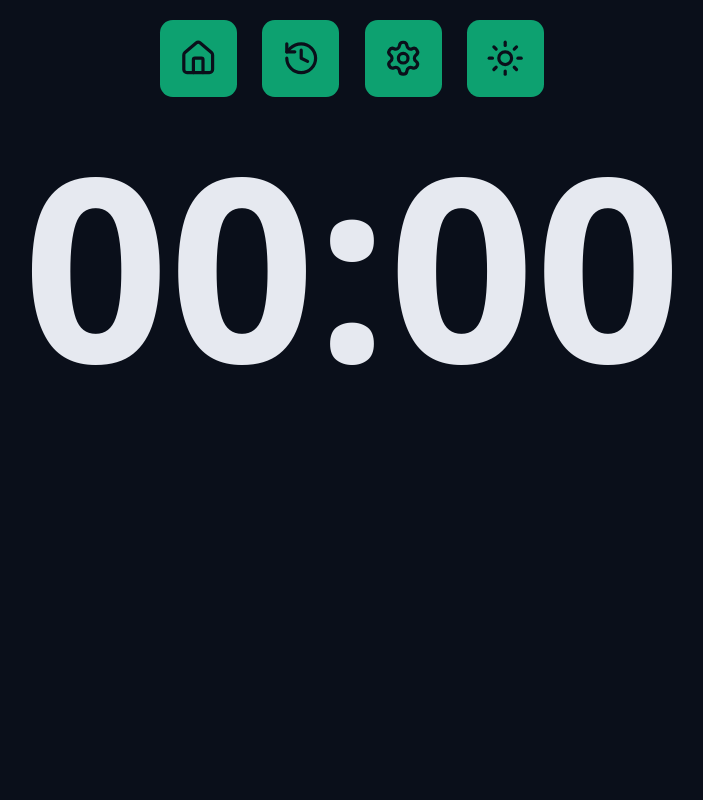
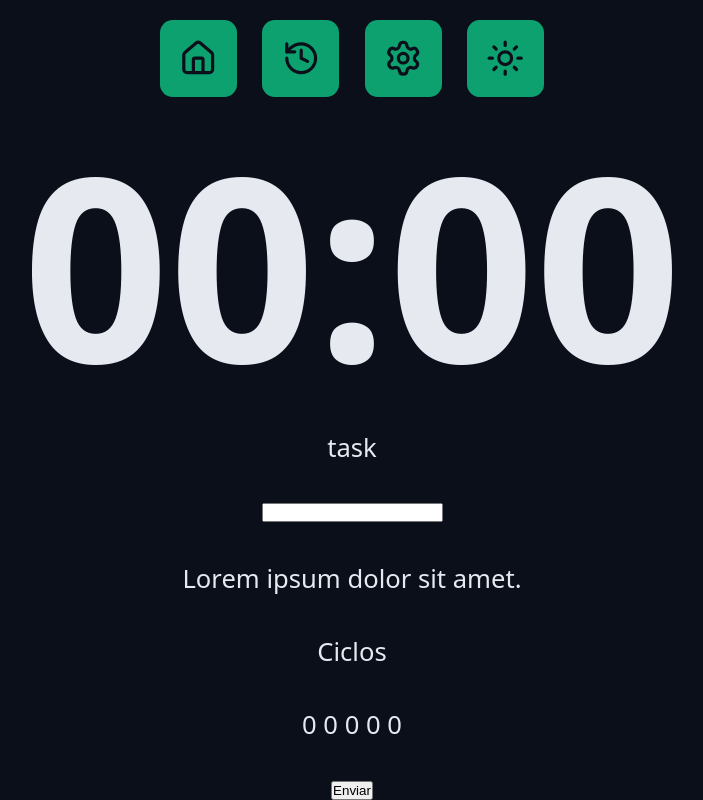
Before and after one commit to Anderson-Battisti/ChronosPomodoroApp, a React (Vite) app: page / in a window 1280 px wide. Shown: the part 283-1083 px from the top of the page, without its empty margins (288-991 px from the left). Before the commit the page ends 800 px from the top, so only its background shows below. Built offline with nearby package versions, Linux system fonts and the light colour scheme.

Commit message:
Page form and Input component partially implemented

```diff
--- a/src/App.tsx
+++ b/src/App.tsx
@@ -1,5 +1,6 @@
 import { Container } from './components/Container';
 import { CountDown } from './components/CountDown';
+import { Input } from './components/Input';
 import { Logo } from './components/Logo';
 import { Menu } from './components/Menu';
 import './styles/global.css';
@@ -20,6 +21,29 @@
             <Container>
                 <CountDown />
             </Container>
+
+            <Container>
+                <form className='form' action=''>
+
+                    <div className='formRow'>
+                        <Input id='myInput' type='text' />
+                    </div>
+
+                    <div className='formRow'>
+                        <p>Lorem ipsum dolor sit amet.</p>
+                    </div>
+
+                    <div className='formRow'>
+                        <p>Ciclos</p>
+                        <p>0 0 0 0 0</p>
+                    </div>
+
+                    <div className='formRow'>
+                        <button>Enviar</button>
+                    </div>
+
+                </form>
+            </Container>
         </>
     ) ;
 };
--- a/src/components/CountDown/index.tsx
+++ b/src/components/CountDown/index.tsx
@@ -1,4 +1,3 @@
-import { TimerIcon } from 'lucide-react';
 import styles from './styles.module.css';
 
 export function CountDown()
--- /dev/null
+++ b/src/components/Input/index.tsx
@@ -0,0 +1,14 @@
+type InputProps =
+{
+    type: string;
+}
+
+export function Input( { type }: InputProps )
+{
+    return(
+        <>
+            <label htmlFor='myInput'>task</label>
+            <input id='myInput' type={ type } />
+        </>
+    );
+}
--- a/src/styles/global.css
+++ b/src/styles/global.css
@@ -11,3 +11,13 @@
   background: var( --gray-900 );
   color: var( --text-default );
 }
+
+.form,
+.formRow
+{
+  display: flex;
+  align-items: center;
+  justify-content: center;
+  flex-direction: column;
+  gap: 2.4rem;
+}
```
Also changed, not shown: src/components/Input/styles.module.css (added).
